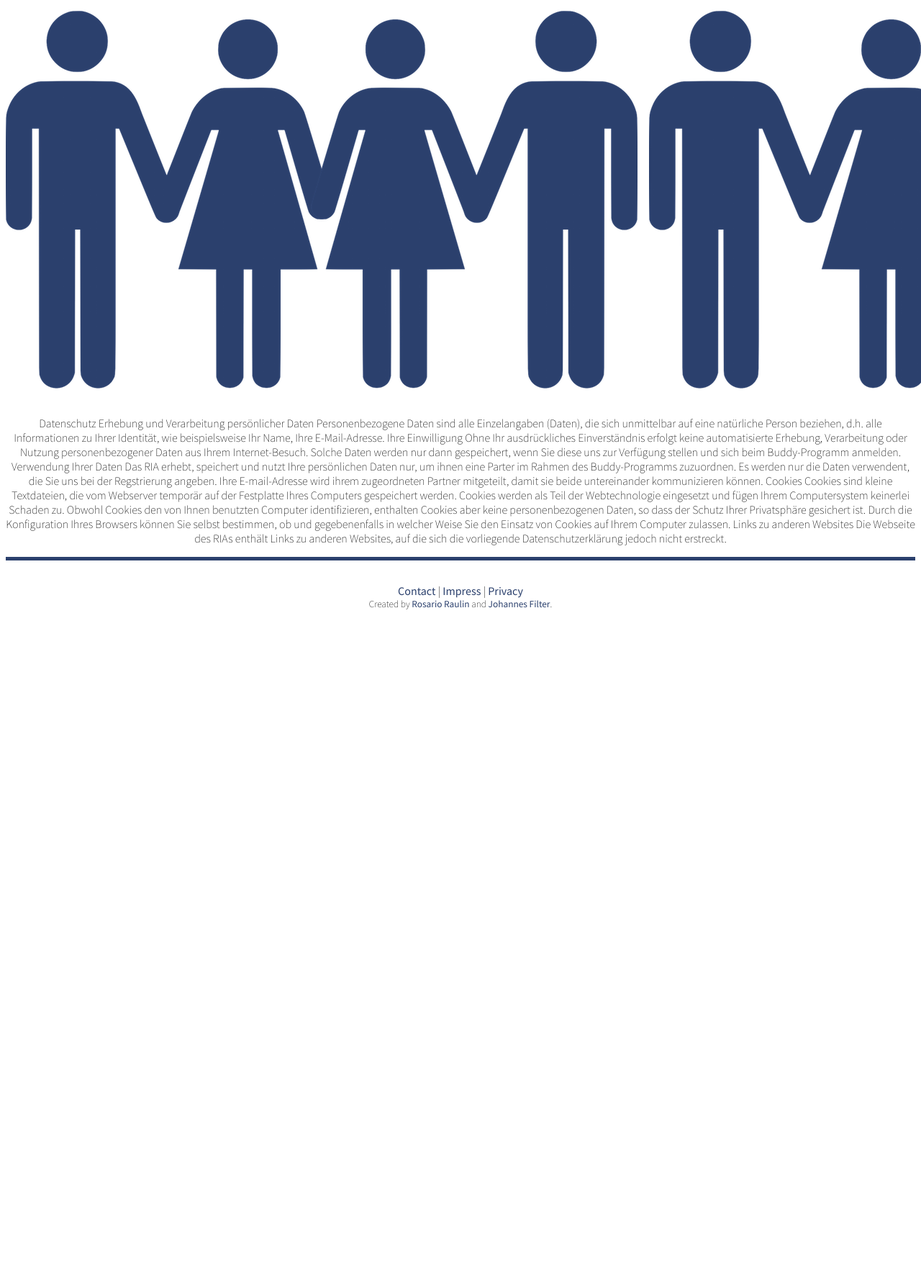
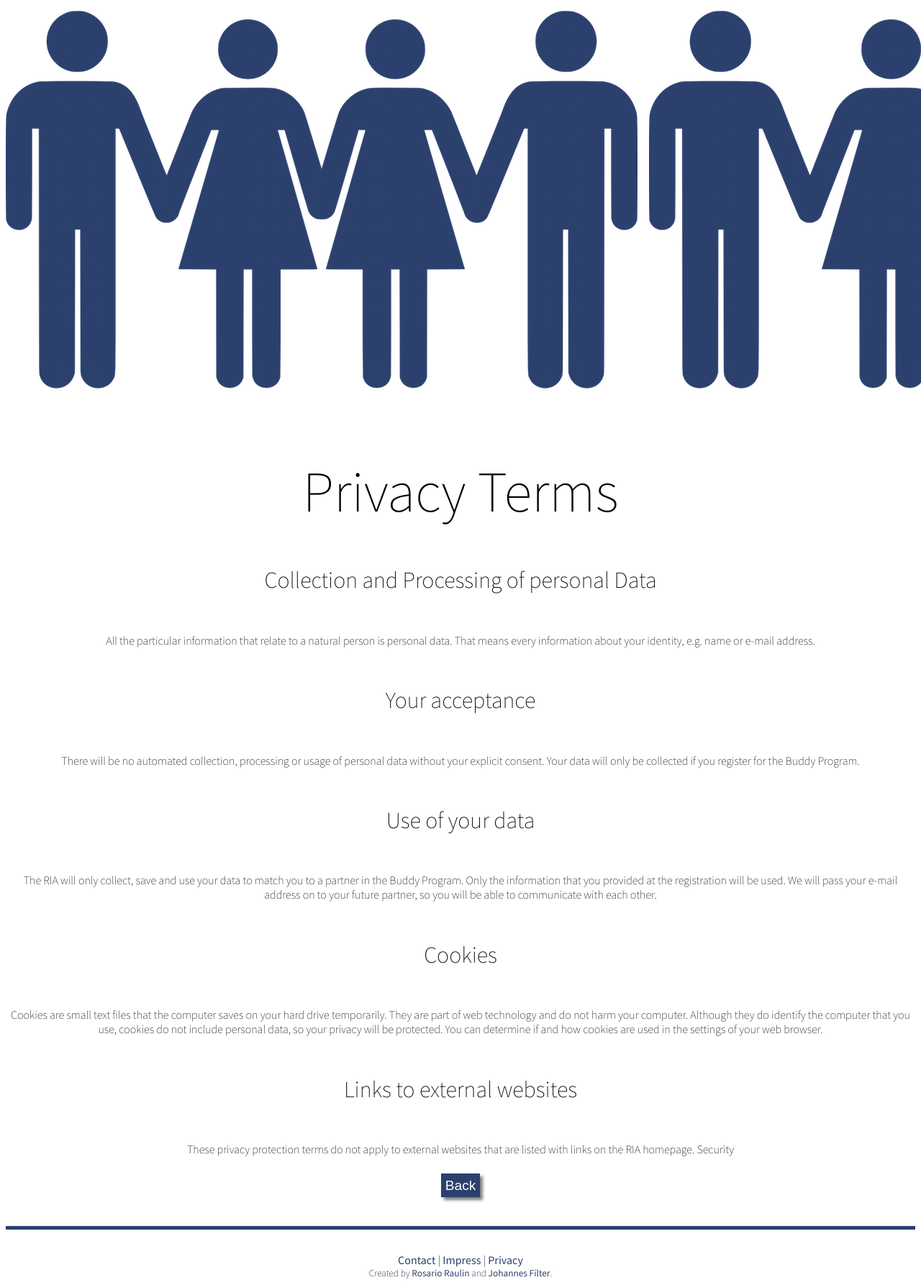
Before and after one commit to filter1/buddyreloaded, a Flask app: page /privacy.html in a window 1280 px wide; the page is wider, and only the part inside the window is pictured. Shown: the part 290-2076 px from the top of that part at 72% size. Before the commit the page ends 1137 px from the top of that part, so only its background shows below. Run offline with Flask 2, Linux system fonts and the light colour scheme; some libraries are stand-ins or nearby versions.

Commit message:
finishing...

```diff
--- a/app/static/css/style.css
+++ b/app/static/css/style.css
@@ -1,7 +1,3 @@
-
-
-
-
 body {
 	font-family: 'Source Sans Pro', sans-serif;
 	font-weight: 200;
@@ -19,6 +15,11 @@ h3 {
 	font-size: 3em;
 }
 
+h5 {
+	font-weight: 200;
+	font-size: 2em;
+}
+
 #footer_bugged{
 	height: 1em;
 	clear: both;
@@ -30,9 +31,6 @@ h3 {
 	margin-bottom: 2em;
 	clear: both;
 }
-
-
-
 
 header {
 	text-align: right;
--- a/app/templates/base.html
+++ b/app/templates/base.html
@@ -15,8 +15,9 @@
     <div>
     <header>
       <div>
-        <img class="left logo" src="./static/img/logo.jpg">
-
+        <a href="http://www.ria.stura-md.de">
+          <img class="left logo" src="./static/img/logo.jpg">
+        </a>
       {% if user is defined %}
 <!--         <div>Hello, {{user.name}}! <a href="./logout">Logout</a> </div> -->
         <form method="post" action="./logout">
@@ -42,10 +43,12 @@
 
         <div class="clear"></div>
       </div>
-      <img class="banner" src="/static/img/buddy_header.png">
+
+      <a href="./">
+        <img class="banner" src="/static/img/buddy_header.png">
+      </a>
+
     </header>
-
-
 
     <div class="flashes">
       {% for message in get_flashed_messages() %}
--- a/app/templates/privacy.html
+++ b/app/templates/privacy.html
@@ -1,8 +1,7 @@
 {% extends "base.html" %}
 {% block content %}
 
-<div class="content">
-Datenschutz
+<!-- Datenschutz
 
 Erhebung und Verarbeitung persönlicher Daten
 
@@ -22,8 +21,28 @@ Cookies sind kleine Textdateien, die vom Webserver temporär auf der Festplatte
 
 Links zu anderen Websites
 
-Die Webseite des RIAs enthält Links zu anderen Websites, auf die sich die vorliegende Datenschutzerklärung jedoch nicht erstreckt.
+Die Webseite des RIAs enthält Links zu anderen Websites, auf die sich die vorliegende Datenschutzerklärung jedoch nicht erstreckt. -->
 
-</div>
+<h1>Privacy Terms</h5>
+
+<h5>Collection and Processing of personal Data</h5>
+<p>All the particular information that relate to a natural person is personal data. That means every information about your identity, e.g. name or e-mail address. </p>
+
+<h5>Your acceptance</h5>
+<p>There will be no automated collection, processing or usage of personal data without your explicit consent. Your data will only be collected if you register for the Buddy Program. </p>
+
+<h5>Use of your data</h5>
+<p>The RIA will only collect, save and use your data to match you to a partner in the Buddy Program. Only the information that you provided at the registration will be used. We will pass your e-mail address on to your future partner, so you will be able to communicate with each other. </p>
+
+<h5>Cookies</h5>
+<p>Cookies are small text files that the computer saves on your hard drive temporarily. They are part of  web technology and do not harm your computer. Although they do identify the computer that you use, cookies do not include personal data, so your privacy will be protected. You can determine if and how cookies are used in the settings of your web browser. </p>
+
+<h5>Links to external websites</h5>
+<p>These privacy protection terms do not apply to external websites that are listed with links on the RIA homepage.
+Security</p>
+
+<form action="./" method="get">
+ 	<button class="button_big" type="submit">Back</button>
+</form>
 
 {% endblock %}
```
Also changed, not shown: app/templates/contact.html (+11 -3 lines), app/templates/impress.html (+8 -4 lines).
